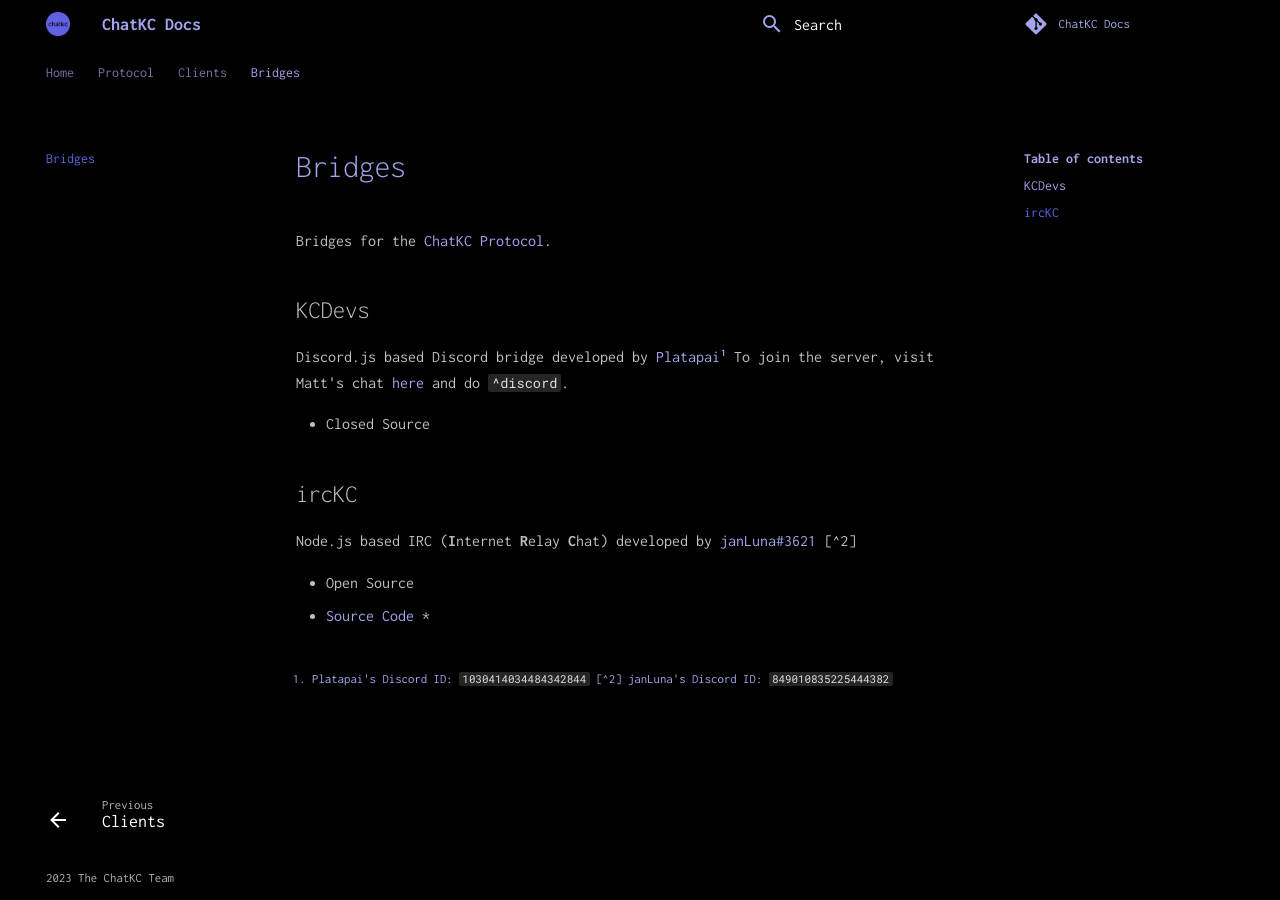
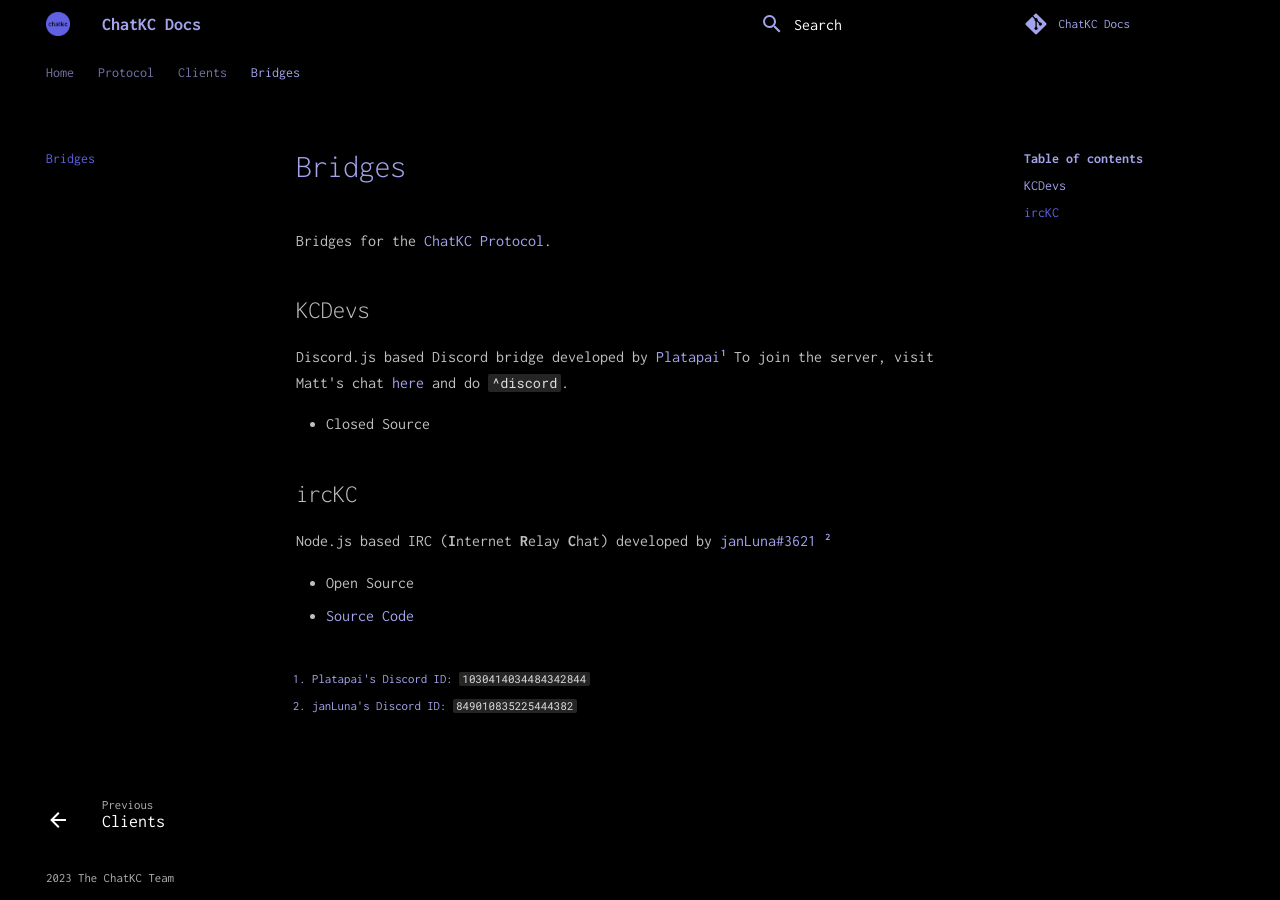
Before and after one commit to chatkc/chatkc.github.io, an MkDocs documentation site: the page built from docs/bridges.md, in a window 1280 px wide. Built offline with MkDocs 1.6.1 and Material for MkDocs 9.7.7, drawn with Linux system fonts in a browser that asks for light colours; comment, search, counter and statistics services are not loaded.

Commit message:
forgot ONE COLON

````diff
--- a/docs/bridges.md
+++ b/docs/bridges.md
@@ -15,8 +15,7 @@
 
 * Open Source
 * [Source Code](https://github.com/janLuna/IRCkc)
-*
 
 
 [^1]: Platapai's Discord ID: ```1030414034484342844```
-[^2] janLuna's Discord ID: ```849010835225444382```
+[^2]: janLuna's Discord ID: ```849010835225444382```
````
